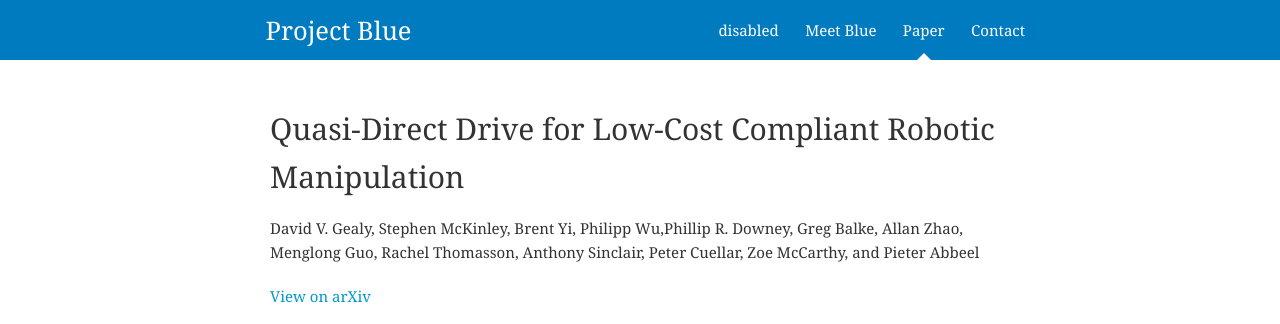
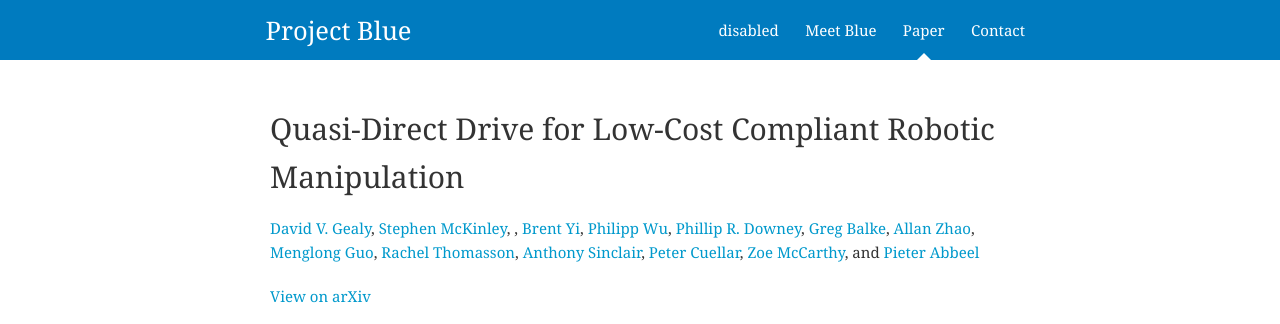
Before and after one commit to berkeleyopenarms/rll_site, a Jekyll site: the page built from paper.md, in a window 1280 px wide, cut to the strip 0-324 px from the top of the page. Built offline with Jekyll 4.4.1, drawn with Linux system fonts in a browser that asks for light colours; comment, search, counter and statistics services are not loaded; part of the change alters nothing that is shown.

```diff
--- a/paper.md
+++ b/paper.md
@@ -6,7 +6,9 @@ nav_order: 2
 
 ## Quasi-Direct Drive for Low-Cost Compliant Robotic Manipulation
 
-David V. Gealy, Stephen McKinley, Brent Yi, Philipp Wu,Phillip R. Downey, Greg Balke, Allan Zhao, Menglong Guo, Rachel Thomasson, Anthony Sinclair, Peter Cuellar, Zoe McCarthy, and Pieter Abbeel
+<!-- David V. Gealy, Stephen McKinley, Brent Yi, Philipp Wu,Phillip R. Downey, Greg Balke, Allan Zhao, Menglong Guo, Rachel Thomasson, Anthony Sinclair, Peter Cuellar, Zoe McCarthy, and Pieter Abbeel -->
+[David V. Gealy](https://www.linkedin.com/in/david-gealy-726741b7/), [Stephen McKinley](https://www.linkedin.com/in/mckrobotics/), , [Brent Yi](https://www.linkedin.com/in/brentyi/), [Philipp Wu](https://www.linkedin.com/in/wuphilipp/), [Phillip R. Downey](https://www.linkedin.com/in/phillip-downey-221880b1/), [Greg Balke](https://www.linkedin.com/in/~balke/), [Allan Zhao](https://www.csail.mit.edu/person/allan-zhao-0), [Menglong Guo](https://www.linkedin.com/in/menglong-guo-268aab175/), [Rachel Thomasson](https://www.linkedin.com/in/rachelthomasson/), [Anthony Sinclair](https://www.linkedin.com/in/absinclair/),
+[Peter Cuellar](https://www.linkedin.com/in/pcuellar-ucb/), [Zoe McCarthy](https://scholar.google.com/citations?user=lsbreWwAAAAJ&hl=en), and [Pieter Abbeel](https://people.eecs.berkeley.edu/~pabbeel/)
 
 [View on arXiv](https://arxiv.org/abs/1904.03815)
 
```
